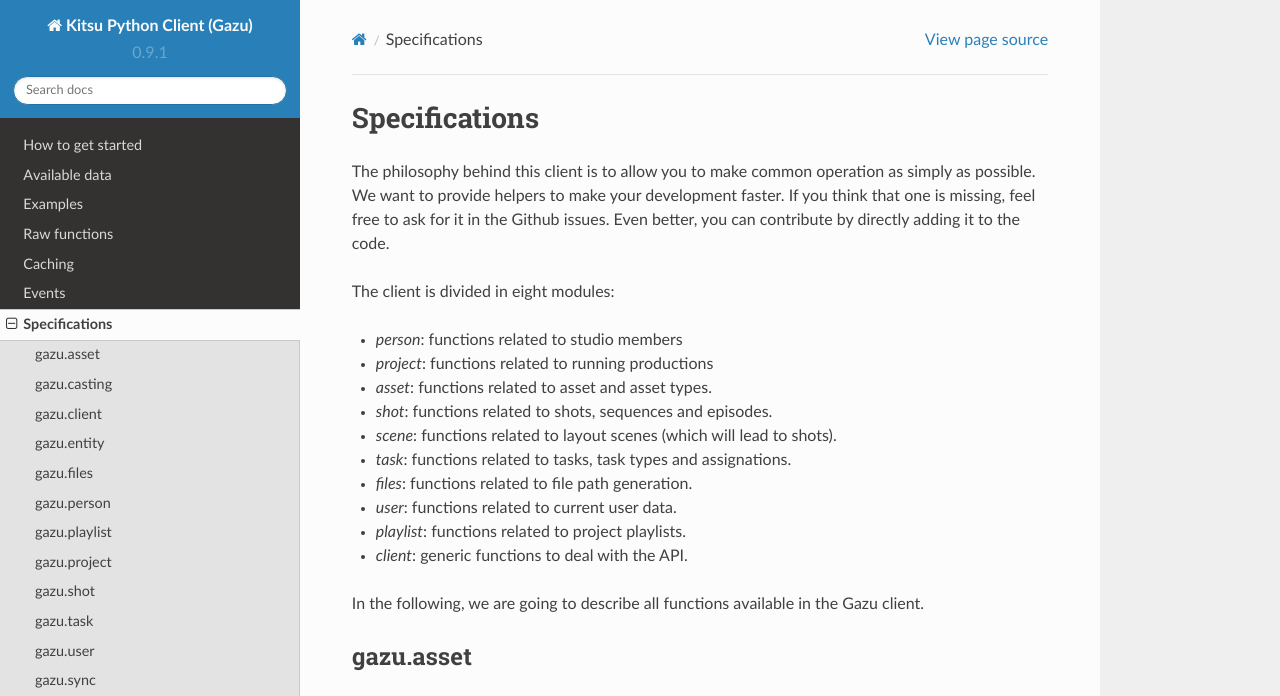
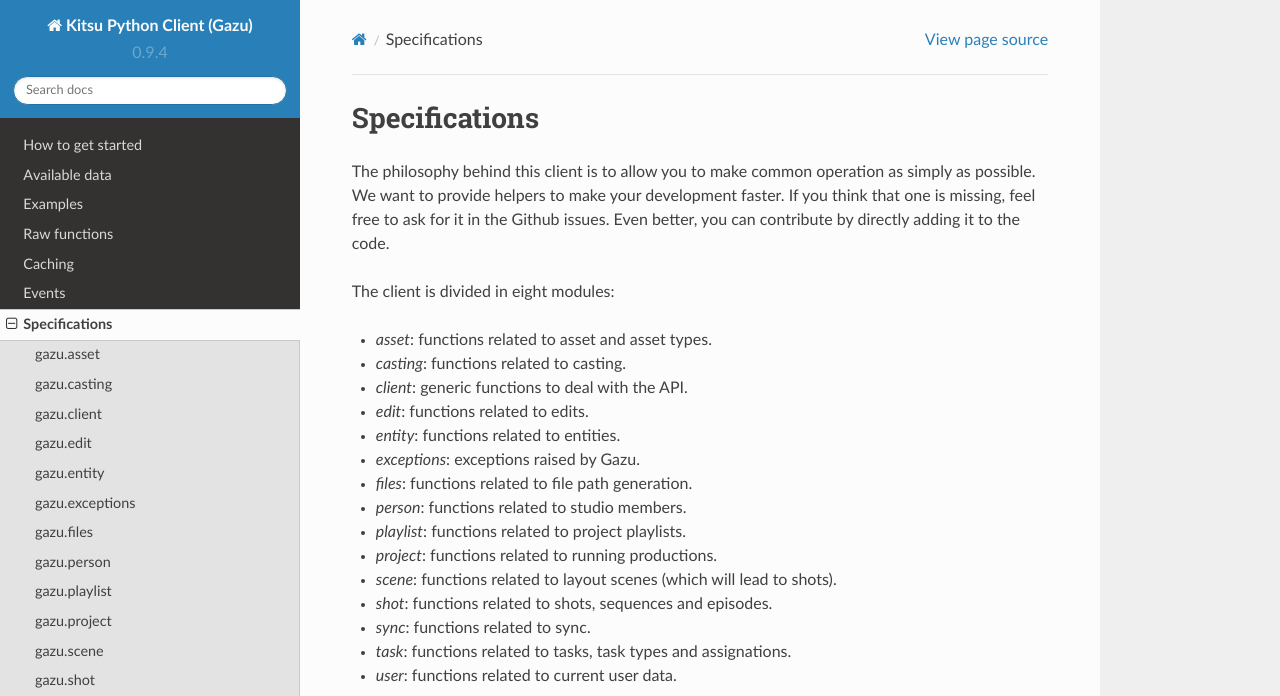
Before and after one commit to cgwire/gazu, a Sphinx documentation site: the page built from docs/source/specs.rst, in a window 1280 px wide and 1400 px high. Shown: the top 696 px of the window. Built offline with Sphinx 7.4.7 and the Read the Docs theme 2.0.0, drawn with Linux system fonts in a browser that asks for light colours; some of the changed text lies outside the part shown; grey boxes are pictures that could not be loaded.

Commit message:
[qa] upgrade documentation

```diff
--- a/docs/source/conf.py
+++ b/docs/source/conf.py
@@ -22,13 +22,13 @@
 # -- Project information -----------------------------------------------------
 
 project = "Kitsu Python Client (Gazu)"
-copyright = "2022, CGWire"
+copyright = "2023, CGWire"
 author = "CGWire"
 
 # The short X.Y version
-version = "0.9.1"
+version = "0.9.4"
 # The full version, including alpha/beta/rc tags
-release = "0.9.1"
+release = "0.9.4"
 
 
 # -- General configuration ---------------------------------------------------
--- a/docs/source/specs.rst
+++ b/docs/source/specs.rst
@@ -9,16 +9,21 @@
 
 The client is divided in eight modules:
 
-* *person*: functions related to studio members
-* *project*: functions related to running productions
 * *asset*: functions related to asset and asset types.
+* *casting*: functions related to casting.
+* *client*: generic functions to deal with the API.
+* *edit*: functions related to edits.
+* *entity*: functions related to entities.
+* *exceptions*: exceptions raised by Gazu.
+* *files*: functions related to file path generation.
+* *person*: functions related to studio members.
+* *playlist*: functions related to project playlists.
+* *project*: functions related to running productions.
+* *scene*: functions related to layout scenes (which will lead to shots).
 * *shot*: functions related to shots, sequences and episodes.
-* *scene*: functions related to layout scenes (which will lead to shots).
+* *sync*: functions related to sync.
 * *task*: functions related to tasks, task types and assignations.
-* *files*: functions related to file path generation.
 * *user*: functions related to current user data.
-* *playlist*: functions related to project playlists.
-* *client*: generic functions to deal with the API.
 
 In the following, we are going to describe all functions available in the Gazu
 client.
@@ -41,11 +46,25 @@
 .. automodule:: gazu.client
     :members:
 
+gazu.edit
+---------------
+
+.. automodule:: gazu.edit
+    :members:
+
+
 gazu.entity
 -----------
 
 .. automodule:: gazu.entity
     :members:
+
+gazu.exceptions
+---------------
+
+.. automodule:: gazu.exception
+    :members:
+
 
 gazu.files
 ----------
@@ -72,10 +91,22 @@
 .. automodule:: gazu.project
     :members:
 
+gazu.scene
+-----------
+
+.. automodule:: gazu.scene
+    :members:
+
 gazu.shot
 -----------
 
 .. automodule:: gazu.shot
+    :members:
+
+gazu.sync
+-----------
+
+.. automodule:: gazu.sync
     :members:
 
 gazu.task
```
Also changed, not shown: other parts of docs/source/specs.rst (+0 -12 lines).
